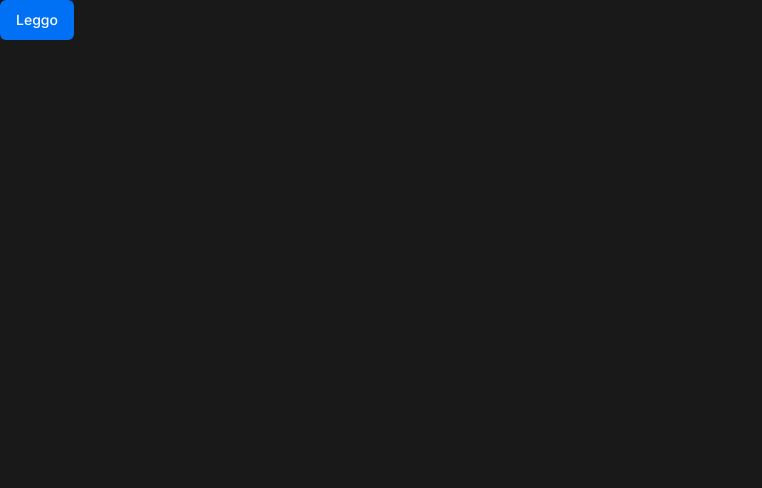
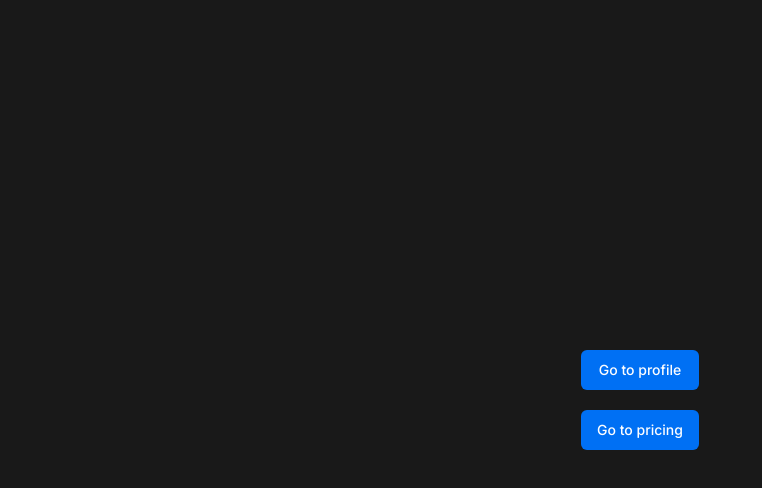
Before and after one commit to shahank42/genoshi-test, a Next.js app: page / in a window 1280 px wide. Shown: the top 488 px of the page, without its empty margins (0-762 px from the left). Built offline with nearby package versions, Linux system fonts and the light colour scheme.

Commit message:
chore(ui): Fixed initial page

```diff
--- a/src/app/page.tsx
+++ b/src/app/page.tsx
@@ -1,7 +1,24 @@
-import { Button } from "@/components/ui/button";
+import { buttonVariants } from "@/components/ui/button";
+import { cn } from "@/lib/utils";
+import Link from "next/link";
 
 export default function Home() {
   return (
-    <div><Button>Leggo</Button></div>
-  )
+    <div className="w-full flex justify-evenly h-[100dvh] items-center">
+      <div className="flex flex-col gap-5">
+        <Link
+          className={cn(buttonVariants({ variant: "default" }))}
+          href="/profile"
+        >
+          Go to profile
+        </Link>
+        <Link
+          className={cn(buttonVariants({ variant: "default" }))}
+          href="/pricing"
+        >
+          Go to pricing
+        </Link>
+      </div>
+    </div>
+  );
 }
```
